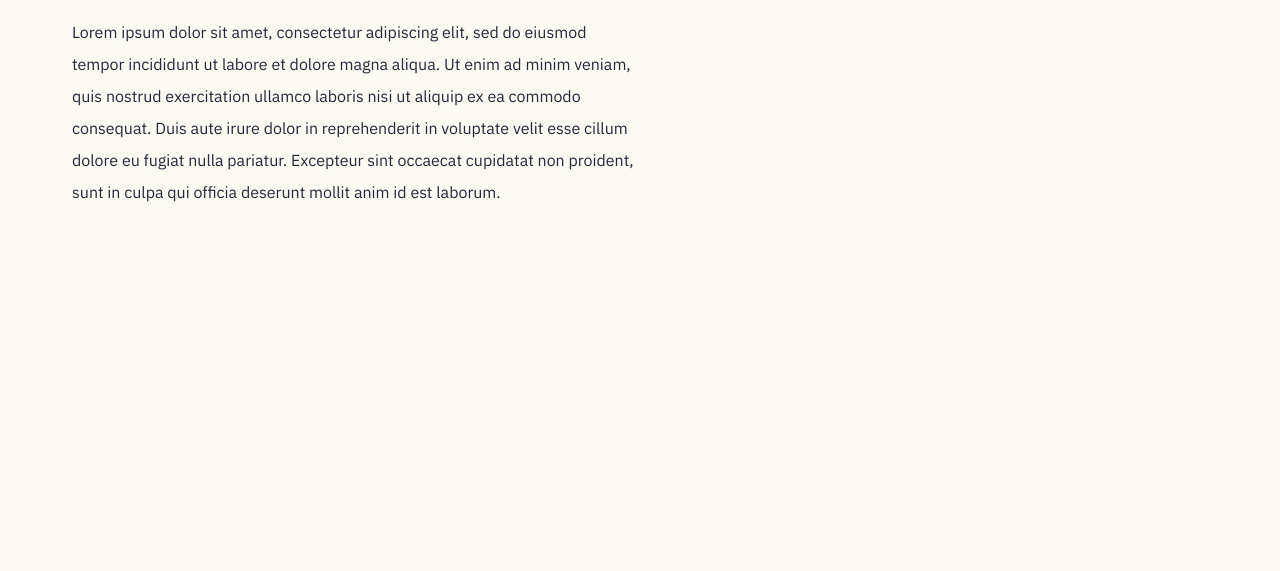
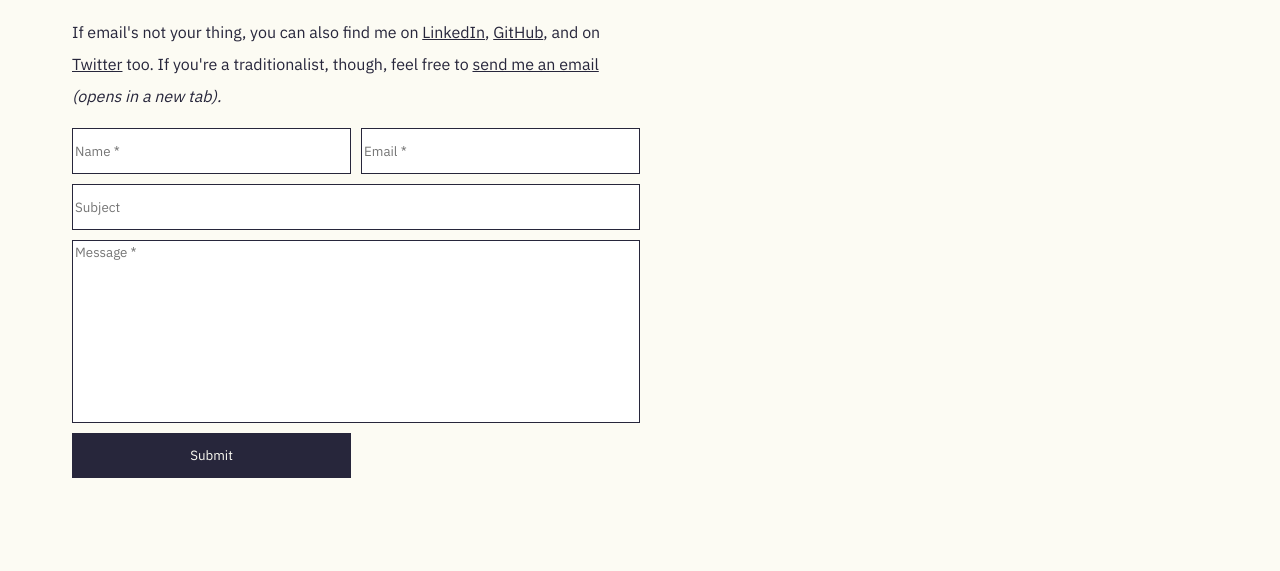
Before and after one commit to madisonlowe/myFirstSite, a plain HTML site: page connect.html in a window 1280 px wide. Shown: the part 229-800 px from the top of the page. Drawn offline with nearby package versions, Linux system fonts and the light colour scheme.

Commit message:
Added contact form code.

```diff
--- a/connect.html
+++ b/connect.html
@@ -26,16 +26,23 @@
       <a href="connect.html">Connect</a>
     </nav>
     <main class="central-text">
-      <h1>Let's talk!</h1>
+      <h1>Let's connect!</h1>
       <p>
-        Lorem ipsum dolor sit amet, consectetur adipiscing elit, sed do eiusmod
-        tempor incididunt ut labore et dolore magna aliqua. Ut enim ad minim
-        veniam, quis nostrud exercitation ullamco laboris nisi ut aliquip ex ea
-        commodo consequat. Duis aute irure dolor in reprehenderit in voluptate
-        velit esse cillum dolore eu fugiat nulla pariatur. Excepteur sint
-        occaecat cupidatat non proident, sunt in culpa qui officia deserunt
-        mollit anim id est laborum.
+        If email's not your thing, you can also find me on
+        <a href="https://www.linkedin.com/in/madisonclowe/">LinkedIn</a>,
+        <a href="https://github.com/madisonlowe">GitHub</a>, and on
+        <a href="https://twitter.com/dotmdsn">Twitter</a> too. If you're a
+        traditionalist, though, feel free to
+        <a href="mailto:dotmdsn@gmail.com">send me an email</a>
+        <em>(opens in a new tab).</em>
       </p>
+      <form>
+        <input type="text" id="sender-name" placeholder="Name *" />
+        <input type="text" id="sender-email" placeholder="Email *" />
+        <input type="text" id="email-subject" placeholder="Subject " />
+        <textarea id="email-message" placeholder="Message *"></textarea>
+        <input type="submit" id="email-submit" />
+      </form>
     </main>
     <script type="text/javascript" src="main.js"></script>
   </body>
--- a/style.css
+++ b/style.css
@@ -14,6 +14,10 @@ body {
   padding: 5%;
 }
 
+p a {
+  text-decoration: underline;
+}
+
 a {
   text-decoration: none;
   color: var(--main-dark);
@@ -27,6 +31,14 @@ h1 {
 p {
   font-family: "IBM Plex Sans", sans-serif;
   line-height: 200%;
+}
+
+form {
+  display: grid;
+  grid-template-columns: 1fr 1fr;
+  grid-template-rows: 1fr 1fr 4fr 1fr;
+  gap: 10px;
+  height: 350px;
 }
 
 .navbar {
@@ -72,6 +84,44 @@ p {
   cursor: pointer;
 }
 
+#sender-name {
+  grid-column: 1 / 2;
+  grid-row: 1 / 2;
+  font-family: "IBM Plex Sans", sans-serif;
+  border: solid 1px var(--main-dark);
+}
+
+#sender-email {
+  grid-column: 2 / 3;
+  grid-row: 1 / 2;
+  font-family: "IBM Plex Sans", sans-serif;
+  border: solid 1px var(--main-dark);
+}
+
+#email-subject {
+  grid-column: 1 / 3;
+  grid-row: 2 / 3;
+  font-family: "IBM Plex Sans", sans-serif;
+  border: solid 1px var(--main-dark);
+}
+
+#email-message {
+  grid-column: 1 / 3;
+  grid-row: 3 / 4;
+  font-family: "IBM Plex Sans", sans-serif;
+  border: solid 1px var(--main-dark);
+  resize: none;
+}
+
+#email-submit {
+  grid-column: 1 / 2;
+  grid-row: 4 / 5;
+  font-family: "IBM Plex Sans", sans-serif;
+  border: solid 1px var(--main-dark);
+  background-color: var(--main-dark);
+  color: #fcfbf3;
+}
+
 /* #index-title {
   font-size: 20vw;
   margin: 0;
```
